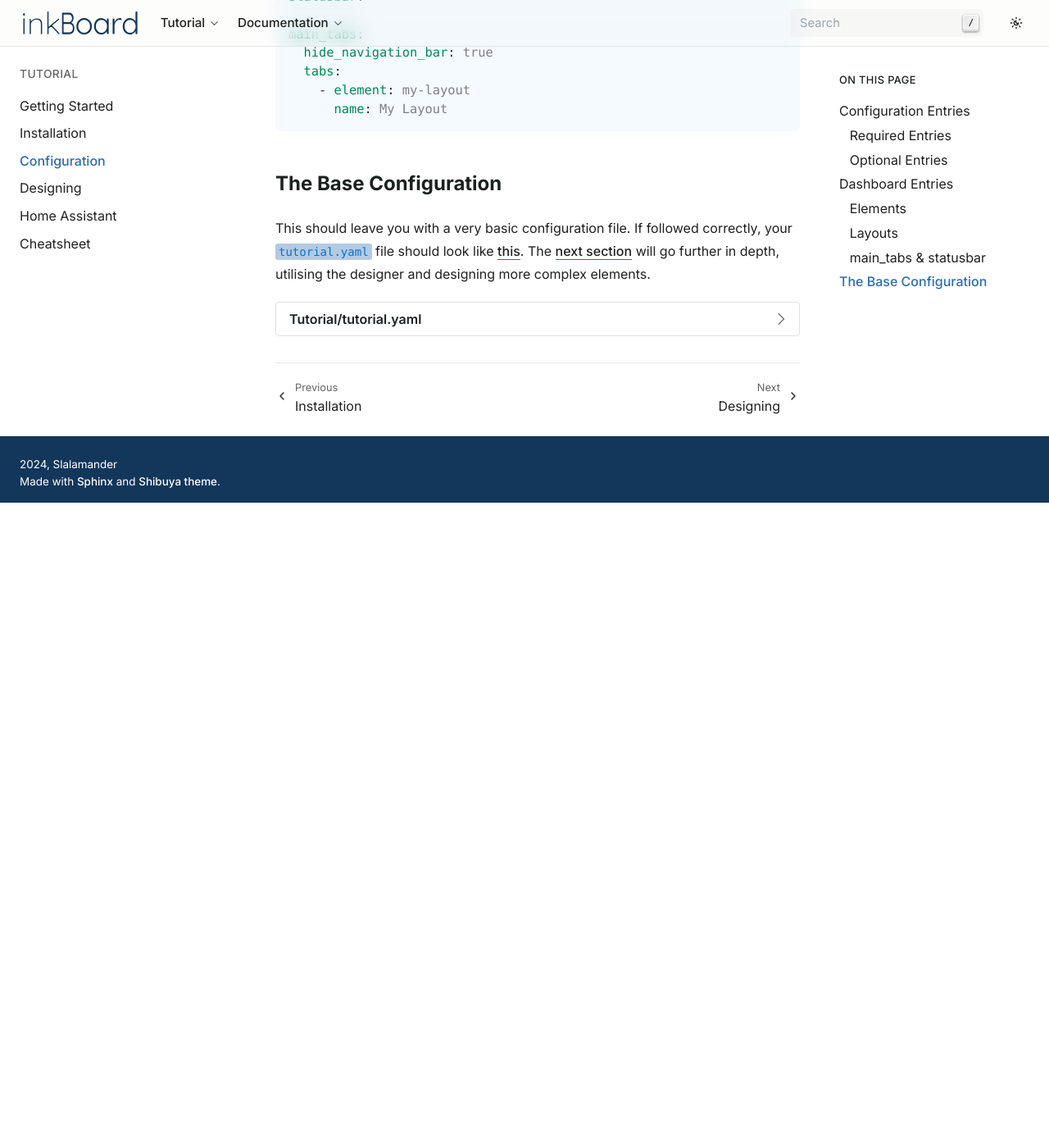
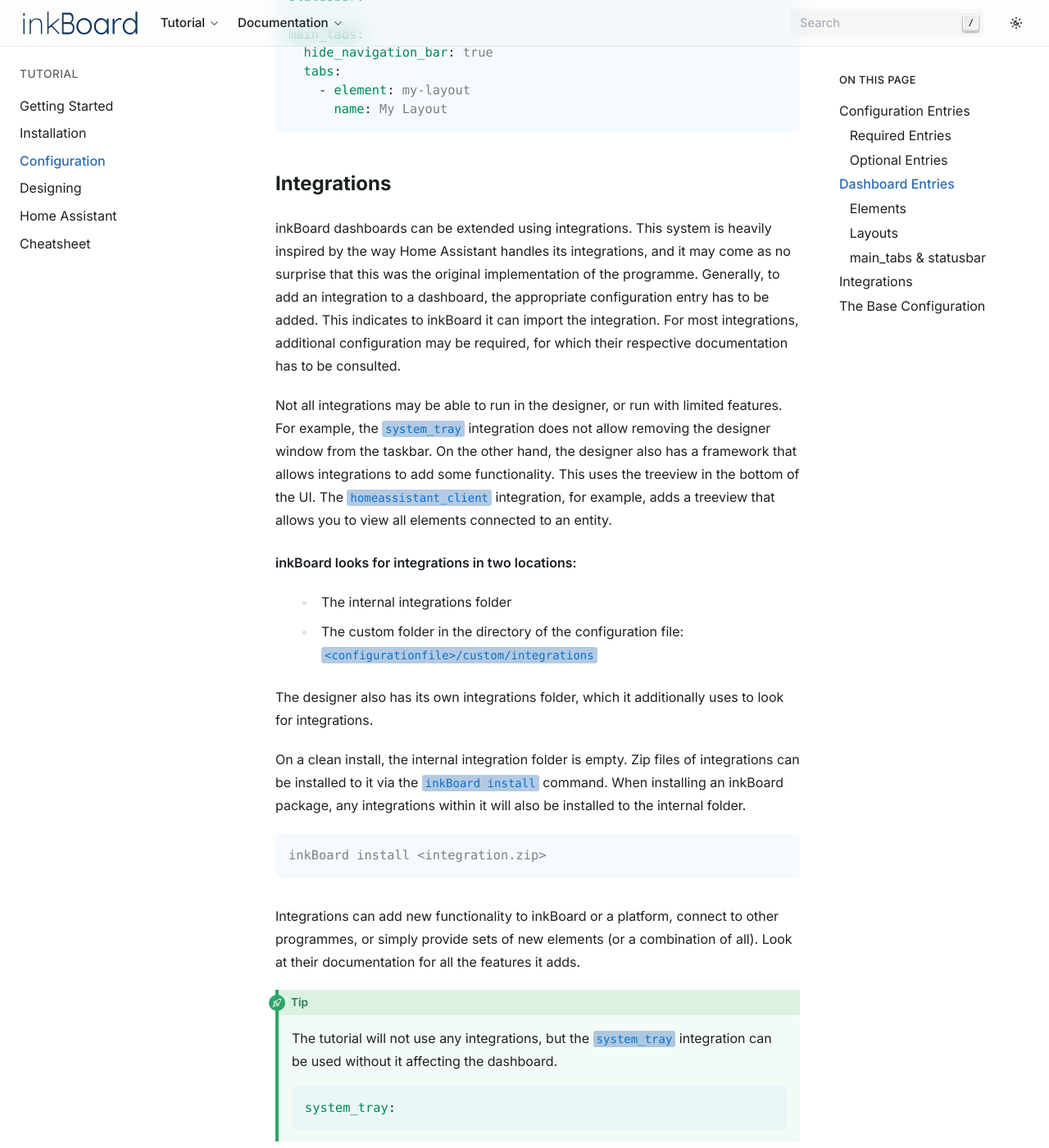
Before and after one commit to Slalamander/inkBoard-docs, a Sphinx documentation site: the page built from docs/source/tutorial/configuration.rst, in a window 1280 px wide and 1400 px high, scrolled down 7228 px. Shown: the whole window at 82% size. Built offline with Sphinx 7.4.7, drawn with Linux system fonts in a browser that asks for light colours; before the commit the page ends 7841 px from its top, so only the background shows below that.

Commit message:
docs: :memo: Write subsection on integrations

```diff
--- a/docs/source/tutorial/configuration.rst
+++ b/docs/source/tutorial/configuration.rst
@@ -205,6 +205,39 @@
         name: My Layout
 
 
+Integrations
+--------------------
+inkBoard dashboards can be extended using integrations. This system is heavily inspired by the way Home Assistant handles its integrations, and it may come as no surprise that this was the original implementation of the programme.
+Generally, to add an integration to a dashboard, the appropriate configuration entry has to be added. This indicates to inkBoard it can import the integration.
+For most integrations, additional configuration may be required, for which their respective documentation has to be consulted.
+
+Not all integrations may be able to run in the designer, or run with limited features. For example, the ``system_tray`` integration does not allow removing the designer window from the taskbar.
+On the other hand, the designer also has a framework that allows integrations to add some functionality. This uses the treeview in the bottom of the UI. The ``homeassistant_client`` integration, for example, adds a treeview that allows you to view all elements connected to an entity.
+
+inkBoard looks for integrations in two locations:
+ - The internal integrations folder
+ - The custom folder in the directory of the configuration file: ``<configurationfile>/custom/integrations``
+
+The designer also has its own integrations folder, which it additionally uses to look for integrations.
+
+On a clean install, the internal integration folder is empty. Zip files of integrations can be installed to it via the ``inkBoard install`` command.
+When installing an inkBoard package, any integrations within it will also be installed to the internal folder.
+
+.. code-block:: console
+
+  inkBoard install <integration.zip>
+
+Integrations can add new functionality to inkBoard or a platform, connect to other programmes, or simply provide sets of new elements (or a combination of all).
+Look at their documentation for all the features it adds.
+
+
+.. tip::
+  The tutorial will not use any integrations, but the ``system_tray`` integration can be used without it affecting the dashboard.
+
+  .. code-block::
+
+    system_tray:
+
 The Base Configuration
 -----------------------
 
```
